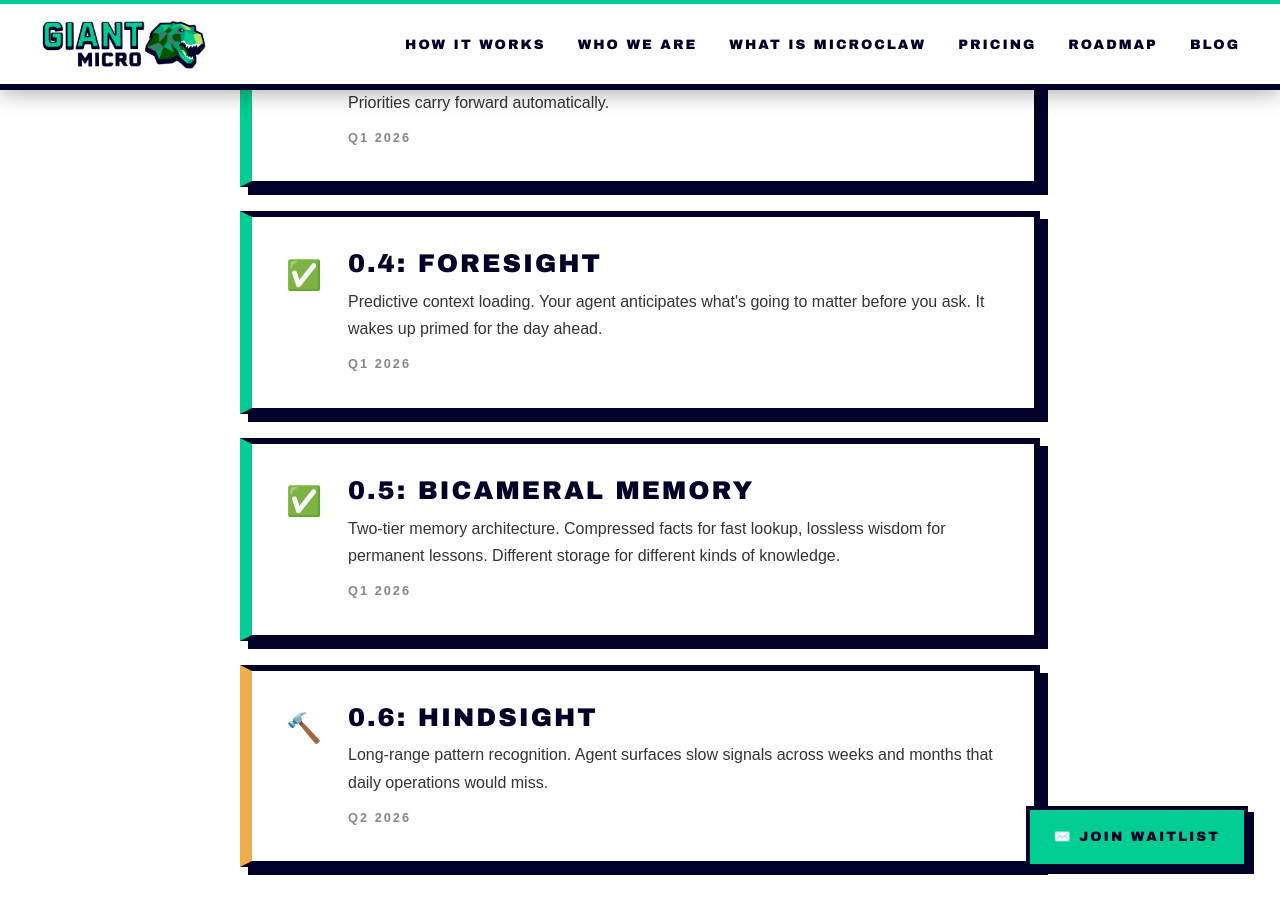
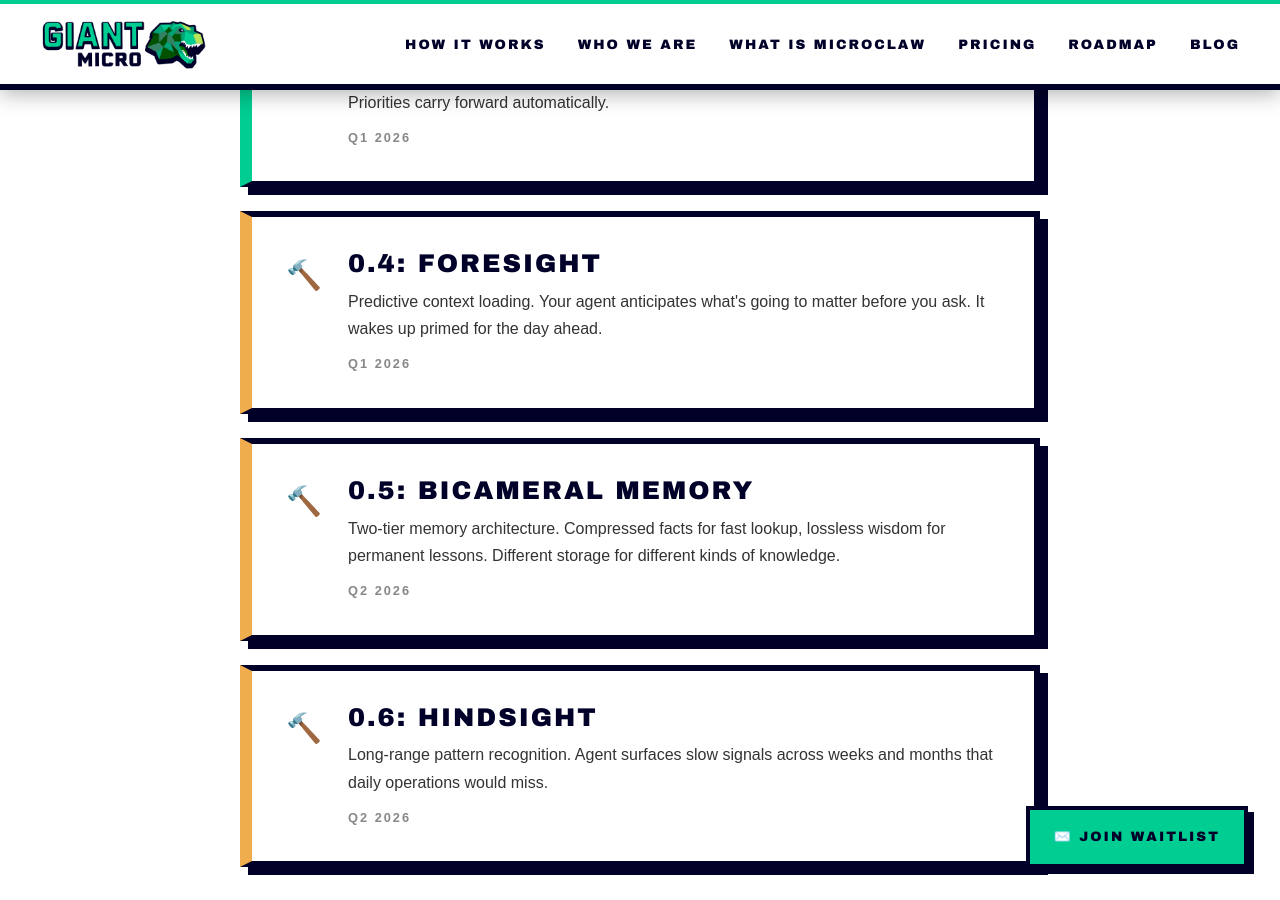
Before and after one commit to giant-micro/giant-micro.github.io, a Jekyll site: the page built from microclaw.html, in a window 1280 px wide and 900 px high, scrolled down 3596 px. Built offline with Jekyll 4.4.1, drawn with Linux system fonts in a browser that asks for light colours.

Commit message:
Sandbag MicroClaw timeline: spread 0.4-0.5 into future weeks, keep as in-progress publicly

```diff
--- a/microclaw.html
+++ b/microclaw.html
@@ -108,20 +108,20 @@ title: MicroClaw
                     <span class="roadmap-date">Q1 2026</span>
                 </div>
             </div>
-            <div class="roadmap-item done" style="margin-bottom: 1.5rem;">
-                <div class="roadmap-check">✅</div>
+            <div class="roadmap-item in-progress" style="margin-bottom: 1.5rem;">
+                <div class="roadmap-check">🔨</div>
                 <div class="roadmap-detail">
                     <h3>0.4: Foresight</h3>
                     <p>Predictive context loading. Your agent anticipates what's going to matter before you ask. It wakes up primed for the day ahead.</p>
                     <span class="roadmap-date">Q1 2026</span>
                 </div>
             </div>
-            <div class="roadmap-item done" style="margin-bottom: 1.5rem;">
-                <div class="roadmap-check">✅</div>
+            <div class="roadmap-item in-progress" style="margin-bottom: 1.5rem;">
+                <div class="roadmap-check">🔨</div>
                 <div class="roadmap-detail">
                     <h3>0.5: Bicameral Memory</h3>
                     <p>Two-tier memory architecture. Compressed facts for fast lookup, lossless wisdom for permanent lessons. Different storage for different kinds of knowledge.</p>
-                    <span class="roadmap-date">Q1 2026</span>
+                    <span class="roadmap-date">Q2 2026</span>
                 </div>
             </div>
             <div class="roadmap-item in-progress">
```
Also changed, not shown: roadmap.html (+4 -4 lines).
